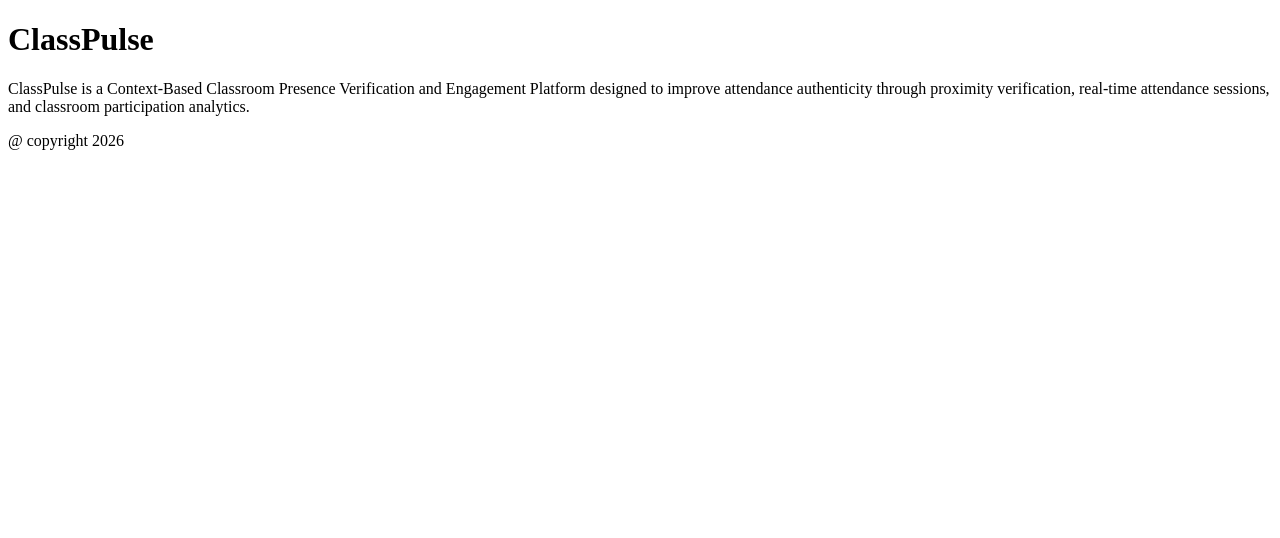
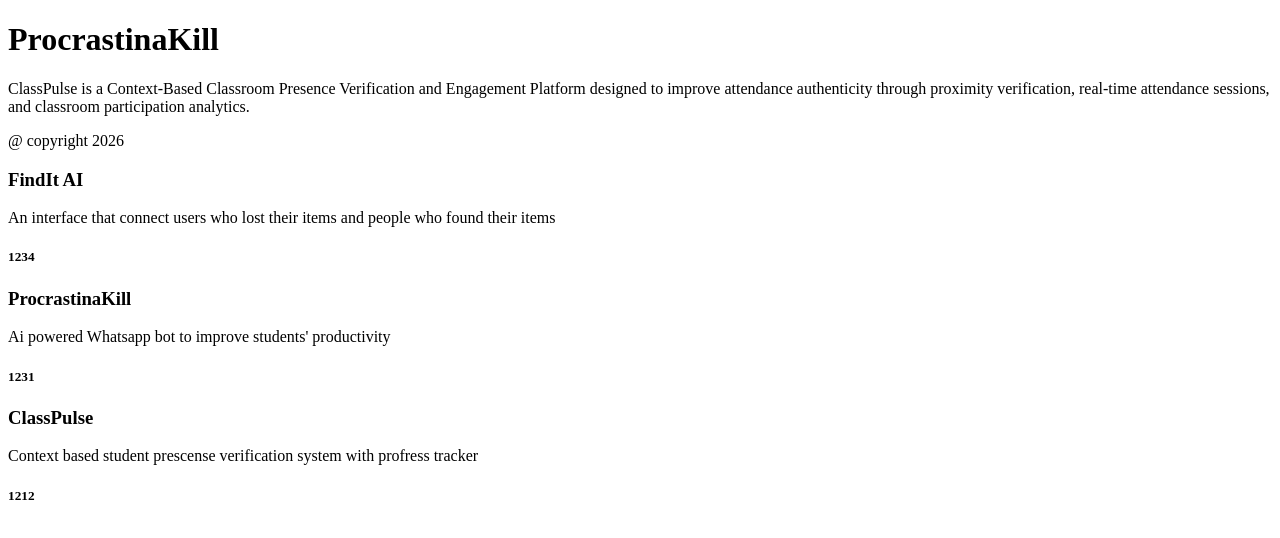
Before and after one commit to MuhammadSakeen/ClassPulse, a React app in the folder frontend/: page / in a window 1280 px wide. Shown: the top 538 px of the page. Built offline with nearby package versions, Linux system fonts and the light colour scheme; the HTML template or start-up script is replaced by a standard one.

Commit message:
Core concepts learned

```diff
--- a/frontend/src/App.jsx
+++ b/frontend/src/App.jsx
@@ -1,11 +1,27 @@
 import Header from "./Header";
 import Footer from "./Footer";
+import Projects from "./Projects";
 
-function App () {
+function App() {
   return (
     <div>
-        <Header />
-        <Footer />
+      <Header />
+      <Footer />
+      <Projects
+        name="FindIt AI"
+        about="An interface that connect users who lost their items and people who found their items"
+        number={1234}
+      />
+      <Projects
+        name="ProcrastinaKill"
+        about="Ai powered Whatsapp bot to improve students' productivity"
+        number={1231}
+      />
+      <Projects
+        name="ClassPulse"
+        about="Context based student prescense verification system with profress tracker"
+        number={1212}
+      />
     </div>
   );
 }
--- a/frontend/src/Header.jsx
+++ b/frontend/src/Header.jsx
@@ -1,7 +1,14 @@
+const randomProjectTitles = ['ClassPulse', 'ProcrastinaKill', 'FindIt AI']
+
+function genRandomWords(max) {
+  return Math.floor(Math.random() * (max + 1))
+}
+
 function Header () {
+  const description = randomProjectTitles[genRandomWords(2)]
   return (
     <div>
-    <h1>ClassPulse</h1>
+    <h1>{description}</h1>
     <p>ClassPulse is a Context-Based Classroom Presence Verification and Engagement Platform designed to improve attendance authenticity through proximity verification, real-time attendance sessions, and classroom participation analytics. </p>
     </div>
   );
--- /dev/null
+++ b/frontend/src/Projects.jsx
@@ -0,0 +1,11 @@
+function Projects(props) {
+  return (
+    <>
+      <h3>{props.name}</h3>
+      <p>{props.about}</p>
+      <h5>{props.number}</h5>
+    </>
+  );
+}
+
+export default Projects
```
Also changed, not shown: 1 other file (tests, documents, lock files or other folders).
